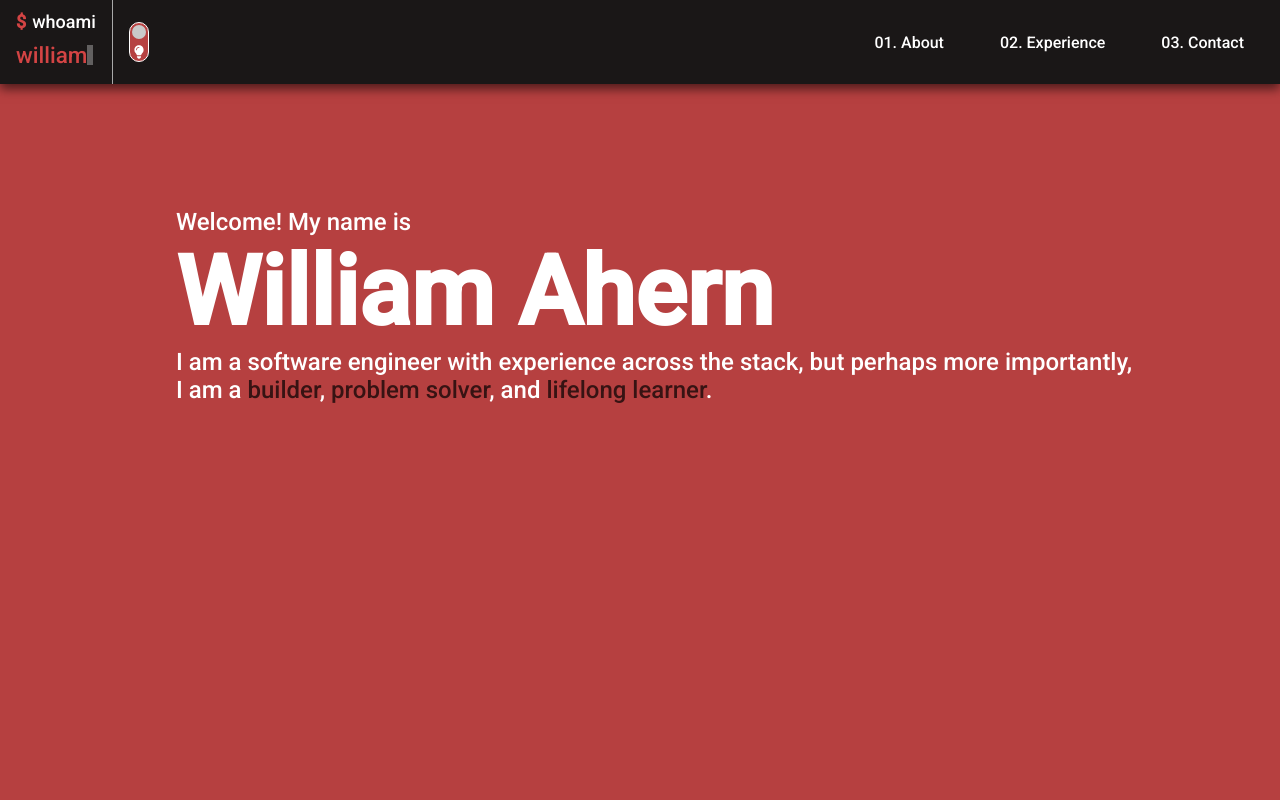
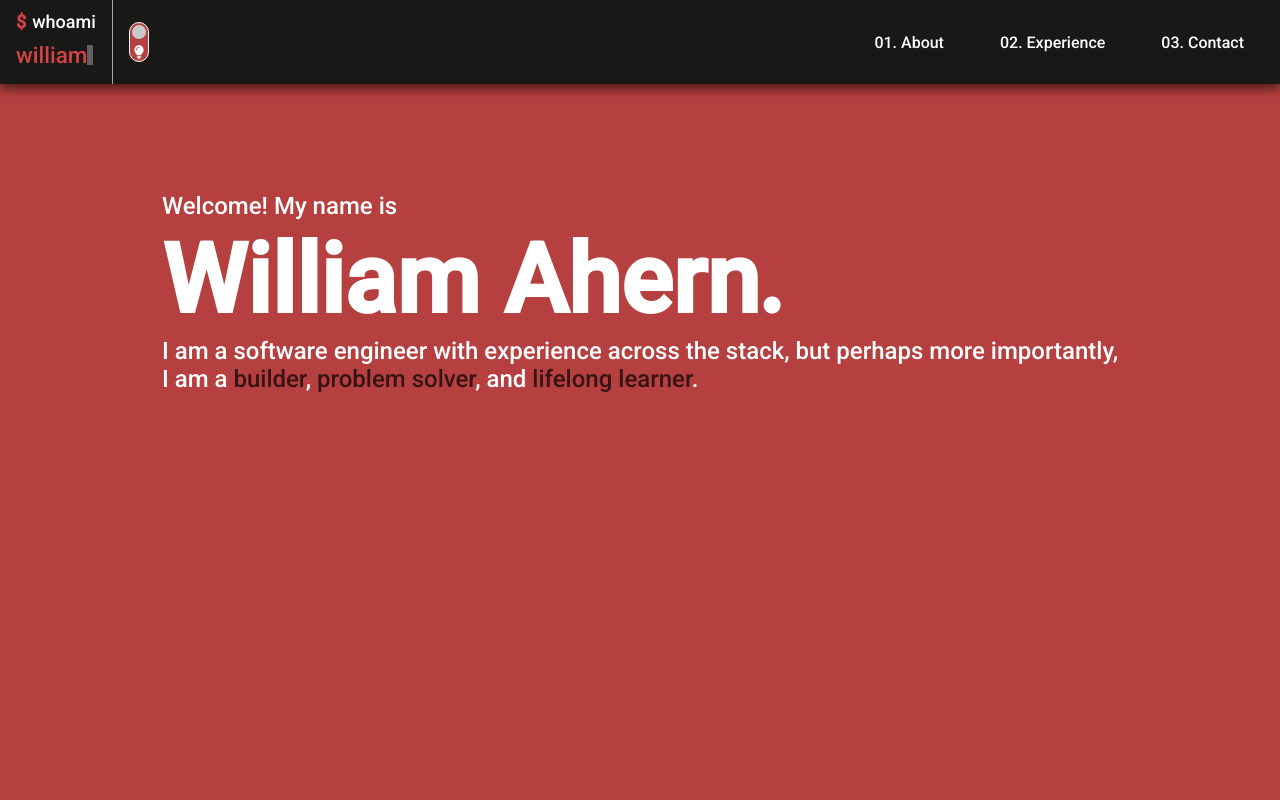
Before and after one commit to wi11ahern/who-am-i, a React (Vite) app: page / in a window 1280 px wide. Shown: the top 800 px of the page. Built offline with nearby package versions, Linux system fonts and the light colour scheme.

Commit message:
Update greeting component css

```diff
--- a/index.html
+++ b/index.html
@@ -26,6 +26,10 @@
       href="https://fonts.googleapis.com/css2?family=Open+Sans&family=Roboto:wght@300;500&display=swap"
       rel="stylesheet"
     />
+    <link
+      href="https://fonts.googleapis.com/css2?family=Montserrat:wght@300;500&display=swap"
+      rel="stylesheet"
+    />
     <link rel="manifest" href="/site.webmanifest" />
     <title>William Ahern</title>
   </head>
--- a/src/components/greeting/greeting.module.css
+++ b/src/components/greeting/greeting.module.css
@@ -1,8 +1,8 @@
 .greeting {
-  margin: 0 0 0 10rem;
+  margin: 0 auto 0 auto;
+  padding: 0 2rem 0 2rem;
   align-self: flex-start;
   display: flex;
-  justify-content: center;
   flex-direction: column;
   background-color: transparent;
 }
@@ -14,6 +14,10 @@
 .name {
   font-size: 6rem;
   flex-wrap: wrap;
+}
+
+.period {
+  font-family: "Montserrat", sans-serif;
 }
 
 .name.dark {
--- a/src/components/greeting/greeting.tsx
+++ b/src/components/greeting/greeting.tsx
@@ -13,7 +13,7 @@ const Greeting = (props: Props) => {
       <p className={styles["greeting-top"]}>Welcome! My name is</p>
       <h1 className={`${styles.name} ${styles[theme]}`}>
         {/* <span className={`${styles.bracket} ${styles[theme]}`}>&gt;</span> */}
-        William Ahern
+        William Ahern<span className={styles.period}>.</span>
       </h1>
       <p className={`${styles["greeting-bot"]} ${styles[theme]}`}>
         I am a software engineer with experience across the stack, but perhaps
```
